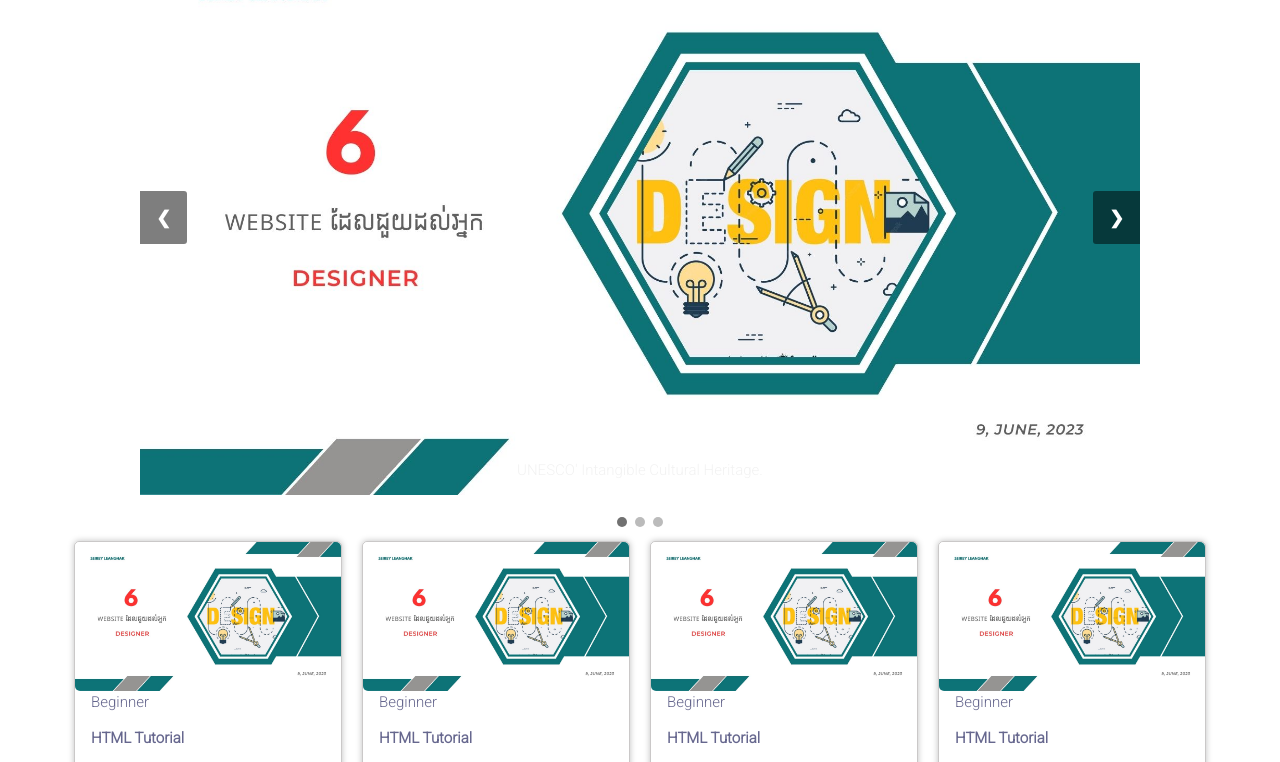
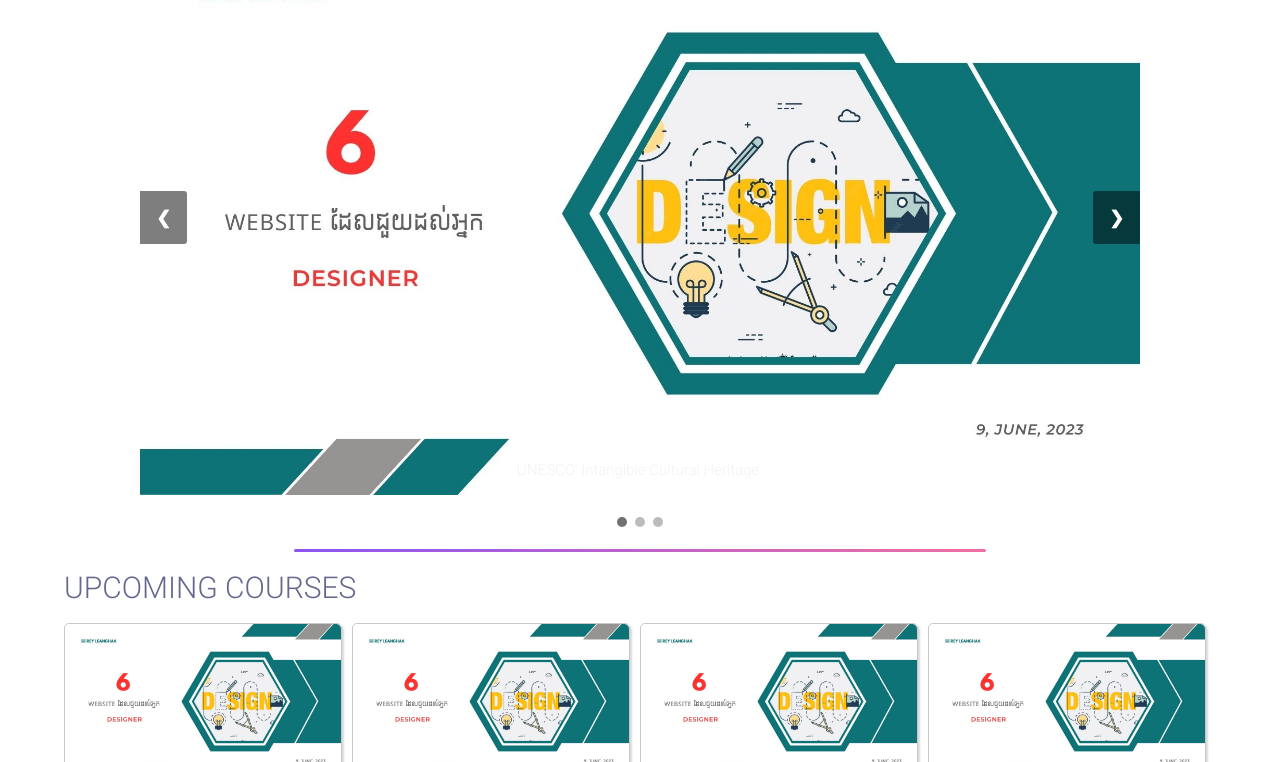
Before and after one commit to sleanghak/leanghak-coder, a plain HTML site: page index.html in a window 1280 px wide. Shown: the part 153-915 px from the top of the page. Drawn offline with Linux system fonts and the light colour scheme; files whose address does not match are found by name.

Commit message:
14/07/2023|8:3PM

```diff
--- a/css/courseCard.css
+++ b/css/courseCard.css
@@ -1,7 +1,7 @@
 .card {
     border-radius: 5px;
     border: 0.5px solid #7d787867;
-    box-shadow: 0px 0px 6px rgba(0, 0, 0, 0.25);
+    box-shadow: 2px 2px 2px rgb(221, 216, 216);
     transition: 0.3s;
     width: 100%;
 }
@@ -12,7 +12,7 @@
 }
 
 .card:hover {
-    box-shadow: 2px 2px 2px rgb(221, 216, 216);
+    box-shadow: 0px 0px 6px rgba(0, 0, 0, 0.25);
 }
 
 .container {
--- /dev/null
+++ b/css/index.css
@@ -0,0 +1,7 @@
+#line {
+    background-color: #f16fa1;
+    background-image: linear-gradient(83deg, #8b55f5, #f16fa1);
+    width: 100%;
+    height: 3px;
+    border-radius: 10px;
+}
--- a/index.html
+++ b/index.html
@@ -8,6 +8,7 @@
     <link rel="stylesheet" href="https://fonts.googleapis.com/icon?family=Material+Icons">
     <link rel="icon" type="image/x-icon" href="./assets/leanghak-coder.png">
     <title>Leanghak-Coder</title>
+    <link rel="stylesheet" href="./css/index.css">
     <link rel="stylesheet" href="./utils/responsive.css">
     <link rel="stylesheet" href="./css/courseCard.css">
     <link rel="stylesheet" href="./utils/sidenav.css">
@@ -131,8 +132,14 @@
             <span class="dot" onclick="currentSlide(3)"></span>
         </div>
 
+        <!-- import component line -->
+        <br>
+        <div style="margin-left: 20%;margin-right: 20%;">
+            <div id="line"></div>
+        </div>
+        <br>
         <!--import component courseCards -->
-
+        <p class="title">UPCOMING COURSES</p><br>
         <div class="respon-">
             <div class="card">
                 <img class="image" src="./assets/posters/poster1.jpg" alt="poster">
--- a/utils/responsive.css
+++ b/utils/responsive.css
@@ -1,6 +1,6 @@
 .respon- {
     width: 100%;
-    padding: 10px;
+    padding: 0px 10px 10px 0px;
     float: left;
 }
 
```
